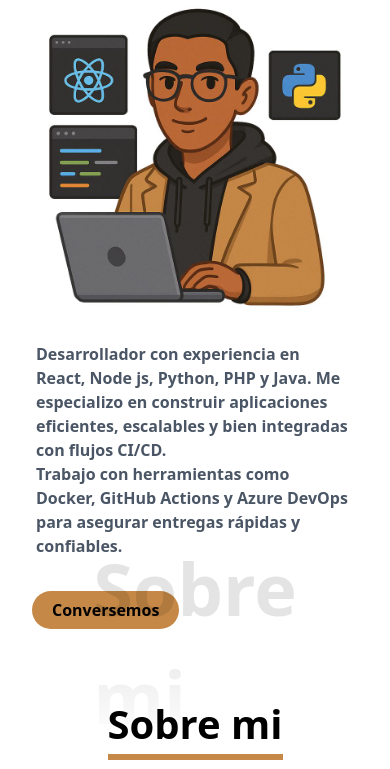
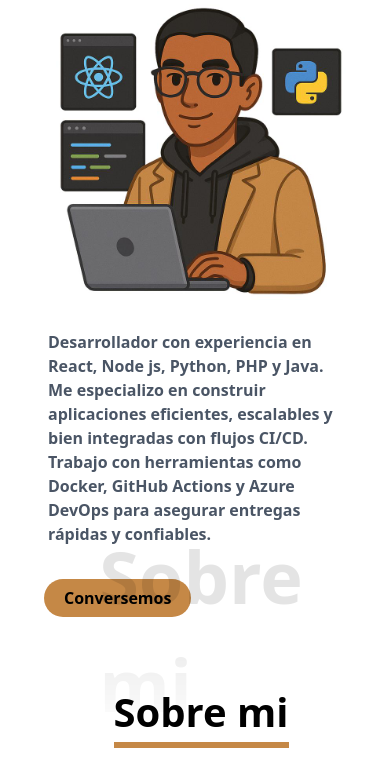
Before and after one commit to jleonardod/portafolio, an Astro site: page / in a window 390 px wide. Shown: the part 276-1045 px from the top of the page. Built offline with nearby package versions, Linux system fonts and the light colour scheme; Astro itself is replaced by a stand-in of ours.

```diff
--- a/src/components/Welcome.astro
+++ b/src/components/Welcome.astro
@@ -5,7 +5,7 @@
 ---
 
 <div id="container">
-  <main class="">
+  <main class="flex flex-col w-full pl-3 md:pl-0">
 		<header class=" z-10 w-full md:block fixed hidden top-0 left-0 backdrop-blur-2xl transition-[backdrop-filter] ease-in-out duration-500">
 			<div class="nav-bar relative h-[5rem] md:max-w-[1250px] flex justify-between items-center mx-auto px-5 transition-all duration-[600ms] ease-in-out ">
 				<a class="text-black font-bold text-2xl" href="#">Leonardo</a>
```
